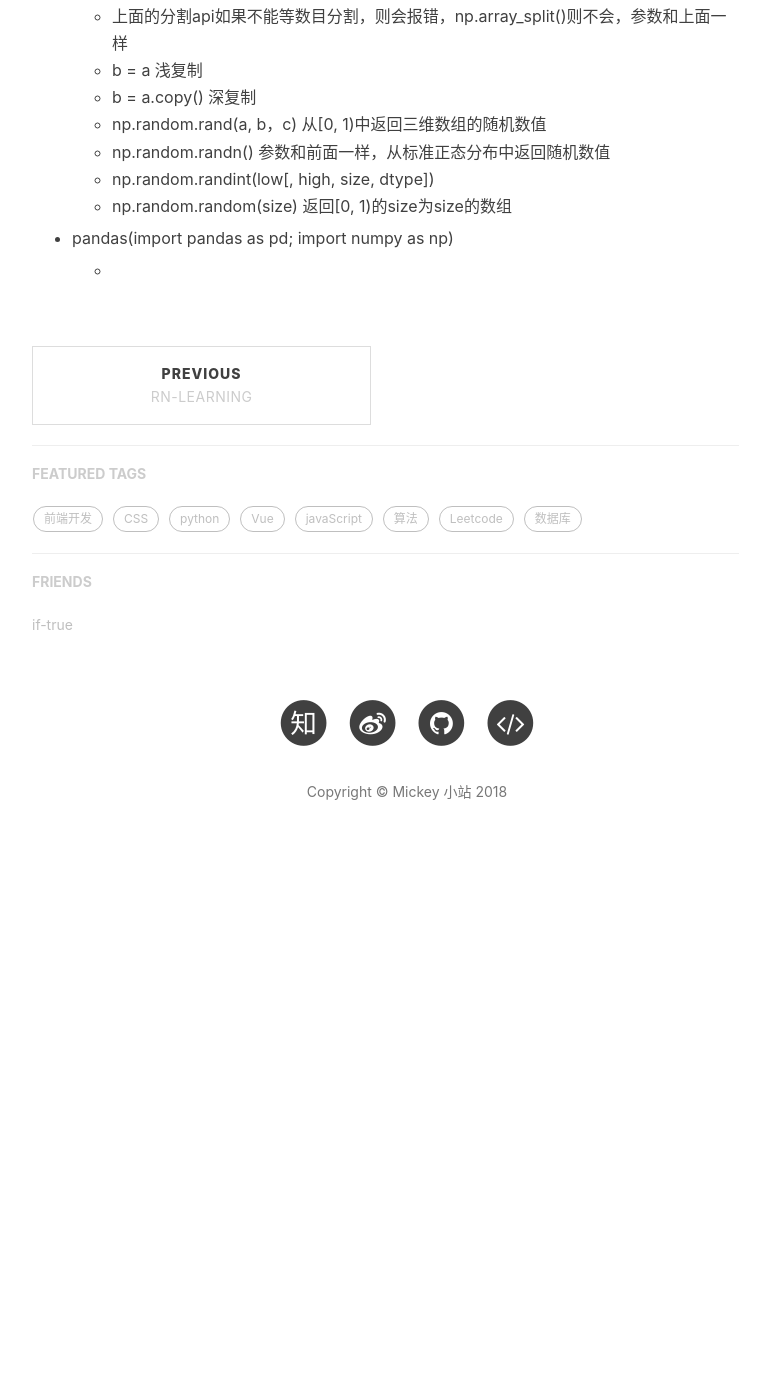
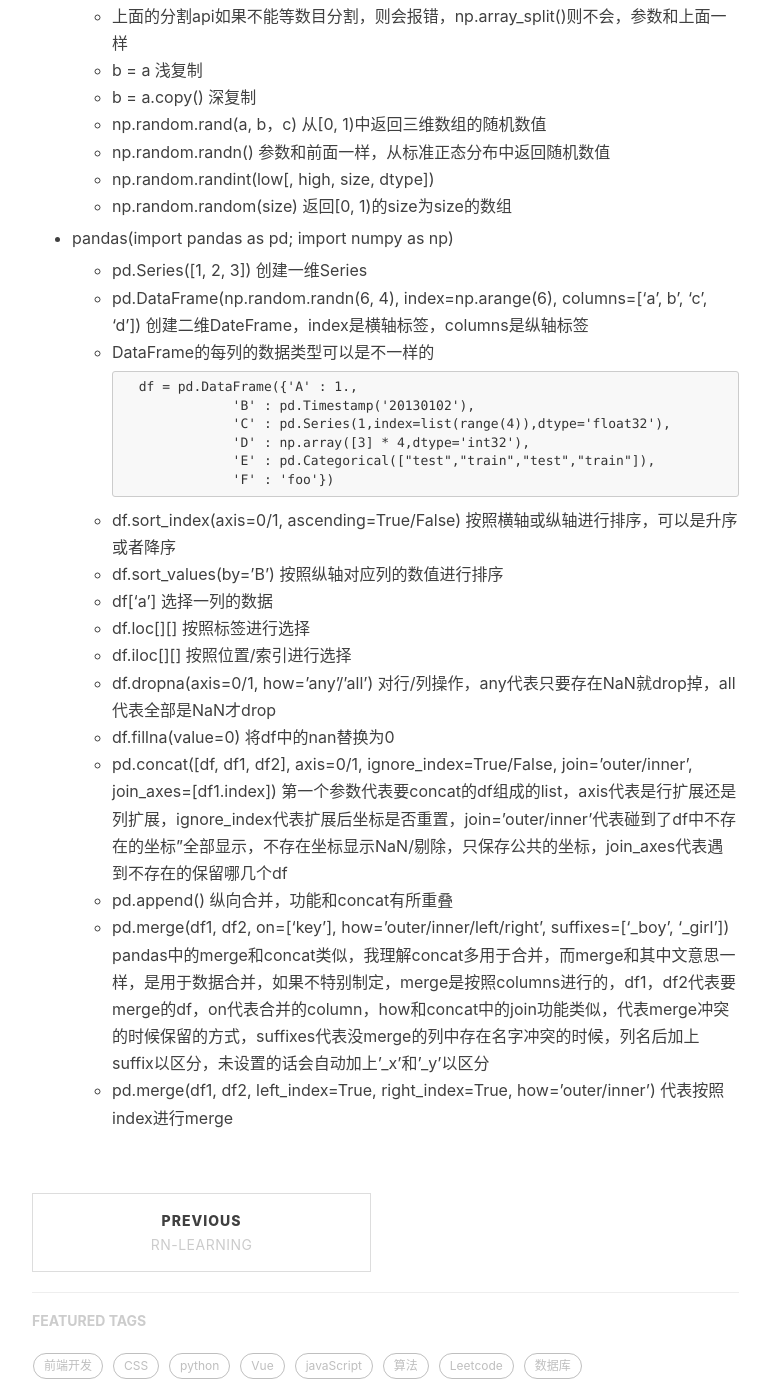
Before and after one commit to mickey0524/mickey0524.github.io, a Jekyll site: the page built from _posts/2017-11-08-numpy-pandas-base.md, in a window 1280 px wide and 1400 px high, scrolled down 1502 px. Shown: the whole window, without its empty margins (233-1003 px from the left). Built offline with Jekyll 4.4.1, drawn with Linux system fonts in a browser that asks for light colours; nearby versions of some CDN libraries; comment, search, counter and statistics services are not loaded; before the commit the page ends 2398 px from its top, so only the background shows below that.

Commit message:
feat(pandas): 增加pandas的基础用法

````diff
--- a/_posts/2017-11-08-numpy-pandas-base.md
+++ b/_posts/2017-11-08-numpy-pandas-base.md
@@ -51,4 +51,27 @@ tags:
 
 * pandas(import pandas as pd; import numpy as np)
 
-	*
+	* pd.Series([1, 2, 3]) 创建一维Series
+	* pd.DataFrame(np.random.randn(6, 4), index=np.arange(6), columns=['a', b', 'c', 'd']) 创建二维DateFrame，index是横轴标签，columns是纵轴标签
+	* DataFrame的每列的数据类型可以是不一样的
+
+		```
+		df = pd.DataFrame({'A' : 1.,
+                    'B' : pd.Timestamp('20130102'),
+                    'C' : pd.Series(1,index=list(range(4)),dtype='float32'),
+                    'D' : np.array([3] * 4,dtype='int32'),
+                    'E' : pd.Categorical(["test","train","test","train"]),
+                    'F' : 'foo'})
+		```
+
+	* df.sort_index(axis=0/1, ascending=True/False) 按照横轴或纵轴进行排序，可以是升序或者降序
+	* df.sort_values(by='B') 按照纵轴对应列的数值进行排序
+	* df['a'] 选择一列的数据
+	* df.loc[][] 按照标签进行选择
+	* df.iloc[][] 按照位置/索引进行选择
+	* df.dropna(axis=0/1, how='any'/'all') 对行/列操作，any代表只要存在NaN就drop掉，all代表全部是NaN才drop
+	* df.fillna(value=0) 将df中的nan替换为0
+	* pd.concat([df, df1, df2], axis=0/1, ignore\_index=True/False, join='outer/inner', join_axes=[df1.index]) 第一个参数代表要concat的df组成的list，axis代表是行扩展还是列扩展，ignore\_index代表扩展后坐标是否重置，join='outer/inner'代表碰到了df中不存在的坐标"全部显示，不存在坐标显示NaN/剔除，只保存公共的坐标，join\_axes代表遇到不存在的保留哪几个df
+	* pd.append() 纵向合并，功能和concat有所重叠
+	* pd.merge(df1, df2, on=['key'], how='outer/inner/left/right', suffixes=['\_boy', '_girl']) pandas中的merge和concat类似，我理解concat多用于合并，而merge和其中文意思一样，是用于数据合并，如果不特别制定，merge是按照columns进行的，df1，df2代表要merge的df，on代表合并的column，how和concat中的join功能类似，代表merge冲突的时候保留的方式，suffixes代表没merge的列中存在名字冲突的时候，列名后加上suffix以区分，未设置的话会自动加上'\_x'和'\_y'以区分
+	* pd.merge(df1, df2, left_index=True, right_index=True, how='outer/inner') 代表按照index进行merge
````
